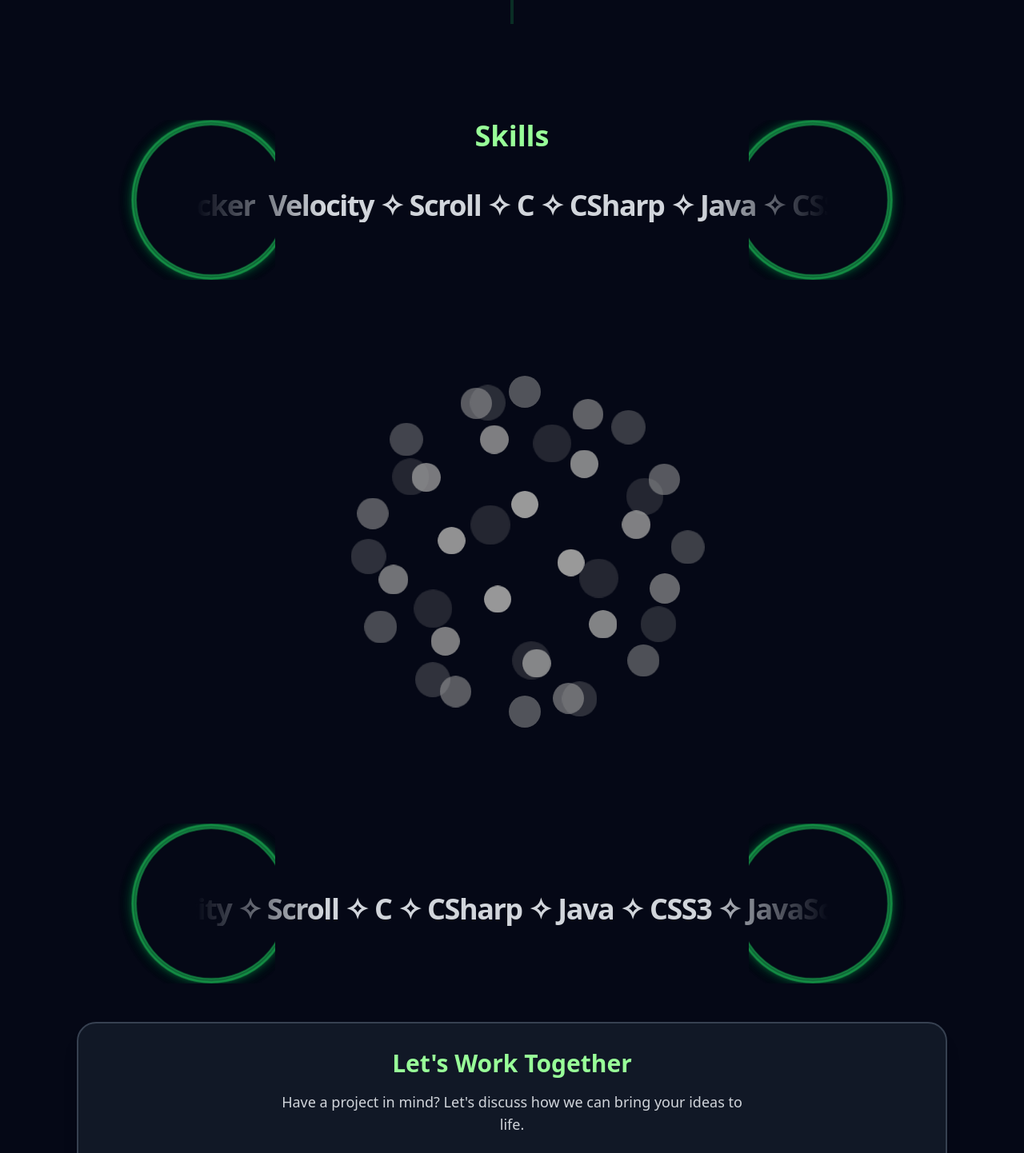
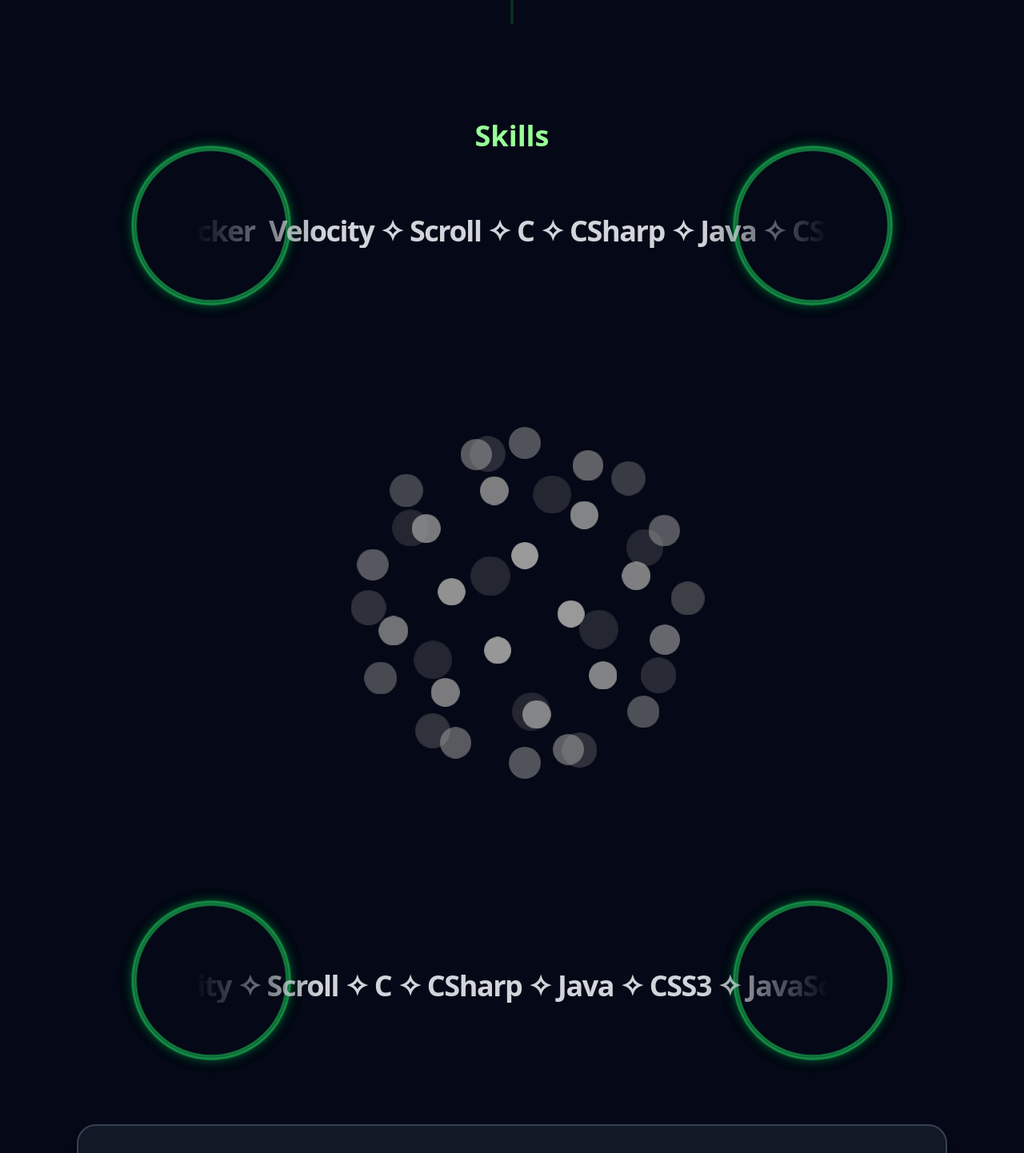
Before and after one commit to lord-rudra0/My-Portfolio, a React (Vite) app: page /about in a window 1280 px wide. Shown: the part 1334-2776 px from the top of the page at 80% size. Built offline with nearby package versions, Linux system fonts and the light colour scheme.

Commit message:
cpmplete circle

```diff
--- a/src/pages/About.jsx
+++ b/src/pages/About.jsx
@@ -142,13 +142,13 @@ const About = () => {
 
         <div className="mt-20">
           <h1 className="text-4xl font-bold mb-12 text-center text-white">Skills</h1>
-          <div className="relative flex w-full flex-col items-center justify-center overflow-visible mb-16 px-[100px]">
+          <div className="relative flex w-full flex-col items-center justify-center mb-16 px-[100px]">
             {/* First Skills Scroll */}
             <div className="w-full flex flex-col gap-[2px]">
-              <div className="relative w-full perspective-1000">
-                {/* Left Portal - Showing even more of the circle */}
-                <div className="absolute -left-[100px] top-1/2 -translate-y-1/2 w-[200px] h-[200px] z-10 overflow-hidden">
-                  <div className="absolute left-[10%] top-0 w-[200px] h-[200px]">
+              <div className="relative w-full perspective-1000 my-8">
+                {/* Left Portal */}
+                <div className="absolute -left-[100px] top-1/2 -translate-y-1/2 w-[200px] h-[200px] z-10">
+                  <div className="absolute left-[10%] top-0 w-[200px] h-[200px] overflow-visible">
                     {[...Array(8)].map((_, i) => (
                       <div
                         key={i}
@@ -164,9 +164,9 @@ const About = () => {
                   </div>
                 </div>
 
-                {/* Right Portal - Showing even more of the circle */}
-                <div className="absolute -right-[100px] top-1/2 -translate-y-1/2 w-[200px] h-[200px] z-10 overflow-hidden">
-                  <div className="absolute right-[10%] top-0 w-[200px] h-[200px]">
+                {/* Right Portal */}
+                <div className="absolute -right-[100px] top-1/2 -translate-y-1/2 w-[200px] h-[200px] z-10">
+                  <div className="absolute right-[10%] top-0 w-[200px] h-[200px] overflow-visible">
                     {[...Array(8)].map((_, i) => (
                       <div
                         key={i}
@@ -182,7 +182,7 @@ const About = () => {
                   </div>
                 </div>
 
-                {/* VelocityScroll remains unchanged */}
+                {/* VelocityScroll */}
                 <div className="relative z-20 transform-gpu">
                   <VelocityScroll
                     numRows={1}
@@ -204,12 +204,12 @@ const About = () => {
               <Skill />
             </div>
 
-            {/* Second Skills Scroll - Apply the same changes */}
+            {/* Second Skills Scroll */}
             <div className="w-full flex flex-col gap-[2px] mt-16">
-              <div className="relative w-full perspective-1000">
-                {/* Left Portal - Showing even more of the circle */}
-                <div className="absolute -left-[100px] top-1/2 -translate-y-1/2 w-[200px] h-[200px] z-10 overflow-hidden">
-                  <div className="absolute left-[10%] top-0 w-[200px] h-[200px]">
+              <div className="relative w-full perspective-1000 my-8">
+                {/* Left Portal */}
+                <div className="absolute -left-[100px] top-1/2 -translate-y-1/2 w-[200px] h-[200px] z-10">
+                  <div className="absolute left-[10%] top-0 w-[200px] h-[200px] overflow-visible">
                     {[...Array(8)].map((_, i) => (
                       <div
                         key={i}
@@ -225,9 +225,9 @@ const About = () => {
                   </div>
                 </div>
 
-                {/* Right Portal - Showing even more of the circle */}
-                <div className="absolute -right-[100px] top-1/2 -translate-y-1/2 w-[200px] h-[200px] z-10 overflow-hidden">
-                  <div className="absolute right-[10%] top-0 w-[200px] h-[200px]">
+                {/* Right Portal */}
+                <div className="absolute -right-[100px] top-1/2 -translate-y-1/2 w-[200px] h-[200px] z-10">
+                  <div className="absolute right-[10%] top-0 w-[200px] h-[200px] overflow-visible">
                     {[...Array(8)].map((_, i) => (
                       <div
                         key={i}
@@ -243,7 +243,7 @@ const About = () => {
                   </div>
                 </div>
 
-                {/* VelocityScroll remains unchanged */}
+                {/* VelocityScroll */}
                 <div className="relative z-20 transform-gpu">
                   <VelocityScroll
                     numRows={1}
```
